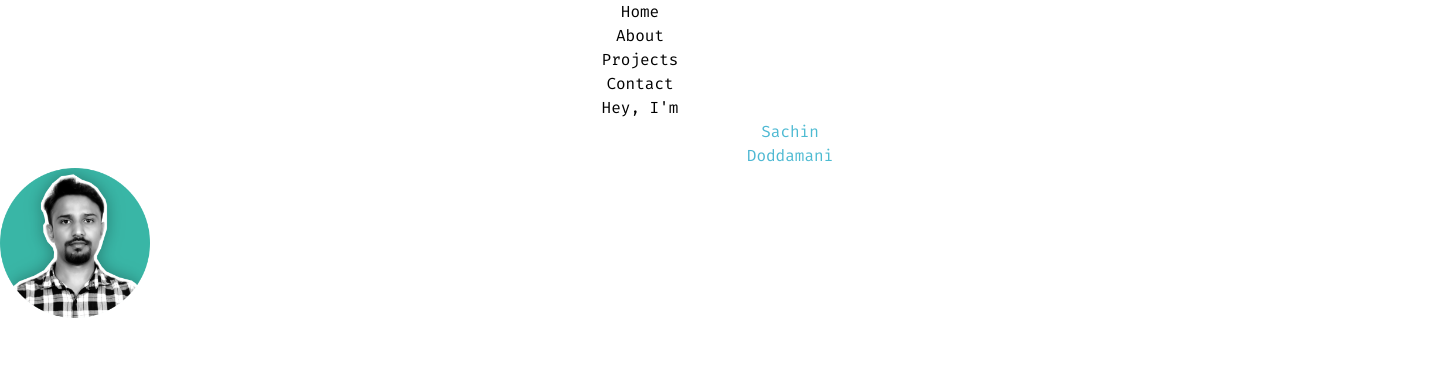
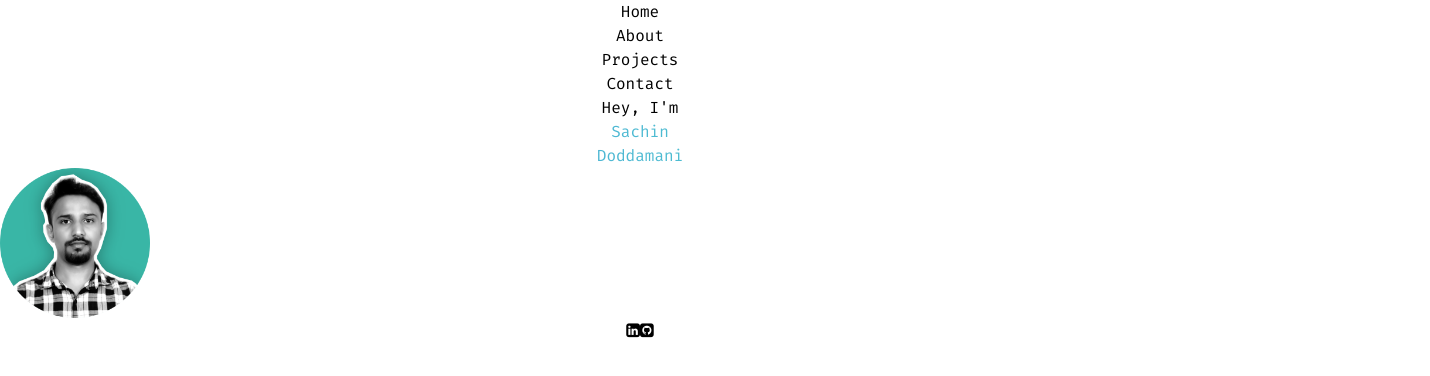
Before and after one commit to chriswilder3/My-Portfolio, a React (Vite) app: page / in a window 1280 px wide. Shown: the top 376 px of the page, 1430 px wide, since content can reach past the window. Built offline with nearby package versions, Linux system fonts and the light colour scheme; a web font is replaced by a local one.

Commit message:
added cool animations

```diff
--- a/index.html
+++ b/index.html
@@ -12,6 +12,7 @@
     <link href="https://fonts.googleapis.com/css2?family=DM+Sans:ital,opsz,wght@0,9..40,100..1000;1,9..40,100..1000&family=Inconsolata:wght@200..900&family=Montserrat:ital,wght@0,100..900;1,100..900&family=Playfair+Display:ital,wght@0,400..900;1,400..900&family=Poppins:ital,wght@0,100;0,200;0,300;0,400;0,500;0,600;0,700;0,800;0,900;1,100;1,200;1,300;1,400;1,500;1,600;1,700;1,800;1,900&family=Roboto+Slab:wght@100..900&display=swap" rel="stylesheet">
     <link href="https://fonts.googleapis.com/css2?family=DM+Sans:ital,opsz,wght@0,9..40,100..1000;1,9..40,100..1000&family=Inconsolata:wght@200..900&family=Lobster&family=Montserrat:ital,wght@0,100..900;1,100..900&family=Playfair+Display:ital,wght@0,400..900;1,400..900&family=Poppins:ital,wght@0,100;0,200;0,300;0,400;0,500;0,600;0,700;0,800;0,900;1,100;1,200;1,300;1,400;1,500;1,600;1,700;1,800;1,900&family=Roboto+Mono:ital,wght@0,100..700;1,100..700&family=Roboto+Slab:wght@100..900&display=swap" rel="stylesheet">
     <link href="https://fonts.googleapis.com/css2?family=Fira+Mono:wght@400;500;700&display=swap" rel="stylesheet">
+    <link rel="stylesheet" href="https://cdnjs.cloudflare.com/ajax/libs/font-awesome/4.7.0/css/font-awesome.min.css">
   </head>
   <body>
     <div id="root"></div>
--- a/src/components/Home/Heros.jsx
+++ b/src/components/Home/Heros.jsx
@@ -5,20 +5,15 @@ import {motion} from 'motion/react'
 function Heros() {
   return (
     <>
-        <div className='  text-left pl-40  p-4'>
-            <h2 className='text-3xl fira-mono my-2 text-slate-500 font-semibold'>
-                Hey, I'm
-            </h2>
 
-        </div>
-        <div className=' md:flex flex-row justify-around items-center'>
+        <div className=' flex md:flex-row justify-center md:justify-around items-center'>
             <motion.div
                 initial ={{
                     x:-450
                 }}
 
                 animate={{
-                    x:150
+                    x:0
                 }}
                 transition={{
                     duration: 0.9,
@@ -27,8 +22,10 @@ function Heros() {
                 style={{
                     x:0,
                 }}
-                className='text-left  md:1/3'>
-
+                className='text-left  md:w-1/3'>
+                    <h2 className='text-3xl fira-mono my-2 text-slate-500 font-semibold'>
+                        Hey, I'm
+                    </h2>
                     <h1 className='text-7xl  fira-mono main-name  font-bold'>
                         Sachin
                     </h1>
@@ -59,15 +56,32 @@ function Heros() {
             </motion.div>
         </div>
 
-        <div className="links flex flex-row">
-            <a href="">
-                <i class="fa-brands fa-linkedin"></i>
+        <motion.div className="links flex flex-row gap-10 md:mx-64 my-2 p-4 w-fit rounded  justify-left"
+            initial={{
+                y:50,
+                opacity:0,
+            }}
+            animate={{
+                y:0,
+                opacity:1
+            }}
+            transition={{
+                duration: 1,
+                delay:0.3,
+
+            }}
+            style={{
+
+            }}
+            >
+            <a href="https://linkedin.com/in/sachin-sd/">
+                <i className="fa fa-linkedin-square text-5xl" ></i>
             </a>
-            <a href="">
-
+            <a href="https://github.com/chriswilder3">
+                <i className='fa fa-github-square text-5xl'></i>
             </a>
 
-        </div>
+        </motion.div>
     </>
   )
 }
```
